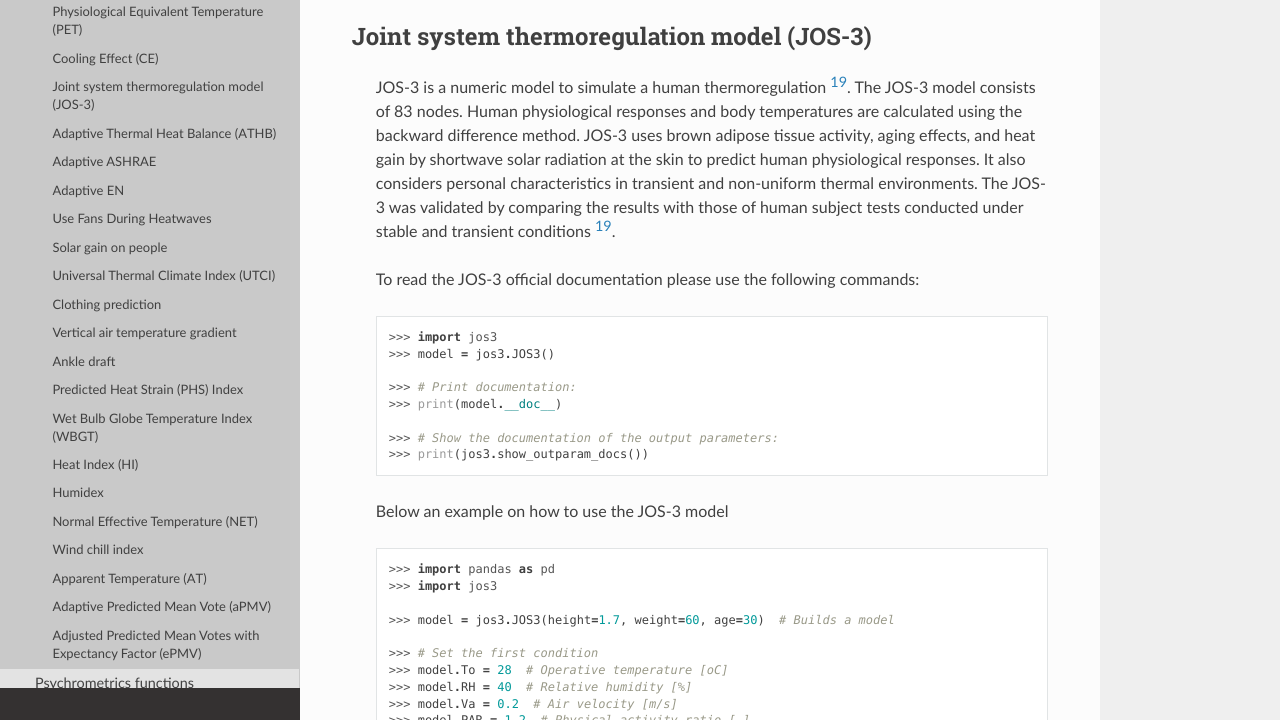
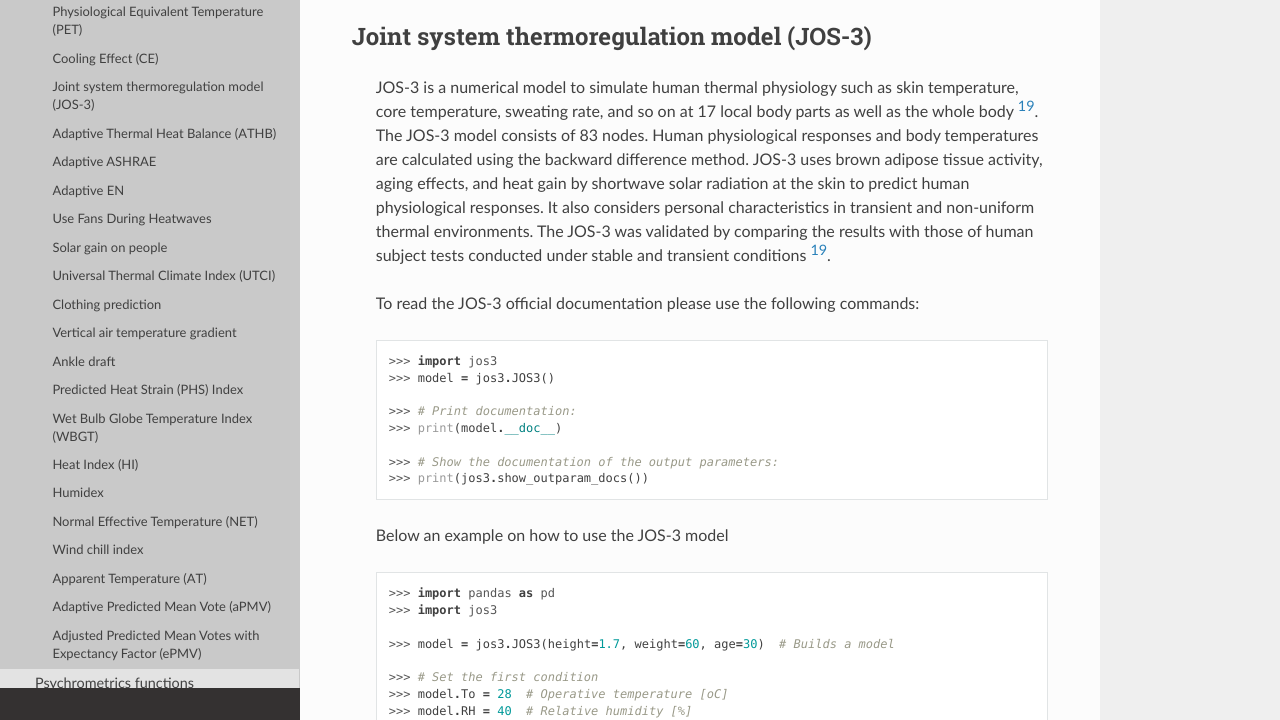
Before and after one commit to CenterForTheBuiltEnvironment/pythermalcomfort, a Sphinx documentation site: the page built from docs/reference/pythermalcomfort.rst, in a window 1280 px wide and 900 px high, scrolled down 1072 px, cut to the strip 180-900 px from the top of the window. Built offline with Sphinx 7.4.7 and the Read the Docs theme 2.0.0, drawn with Linux system fonts in a browser that asks for light colours.

Commit message:
docs: improved the documentation about JOS model

```diff
--- a/docs/reference/pythermalcomfort.rst
+++ b/docs/reference/pythermalcomfort.rst
@@ -40,7 +40,8 @@ Cooling Effect (CE)
 Joint system thermoregulation model (JOS-3)
 -------------------------------------------
 
-    JOS-3 is a numeric model to simulate a human thermoregulation [19]_.
+    JOS-3 is a numerical model to simulate human thermal physiology such as skin temperature, core temperature,
+    sweating rate, and so on at 17 local body parts as well as the whole body [19]_.
     The JOS-3 model consists of 83 nodes. Human physiological responses and body temperatures are calculated using the backward difference method. JOS-3 uses brown adipose tissue activity, aging effects, and heat gain by shortwave solar radiation at the skin to predict human physiological responses. It also considers personal characteristics in transient and non-uniform thermal environments. The JOS-3 was validated by comparing the results with those of human subject tests conducted under stable and transient conditions [19]_.
 
     To read the JOS-3 official documentation please use the following commands:
```
